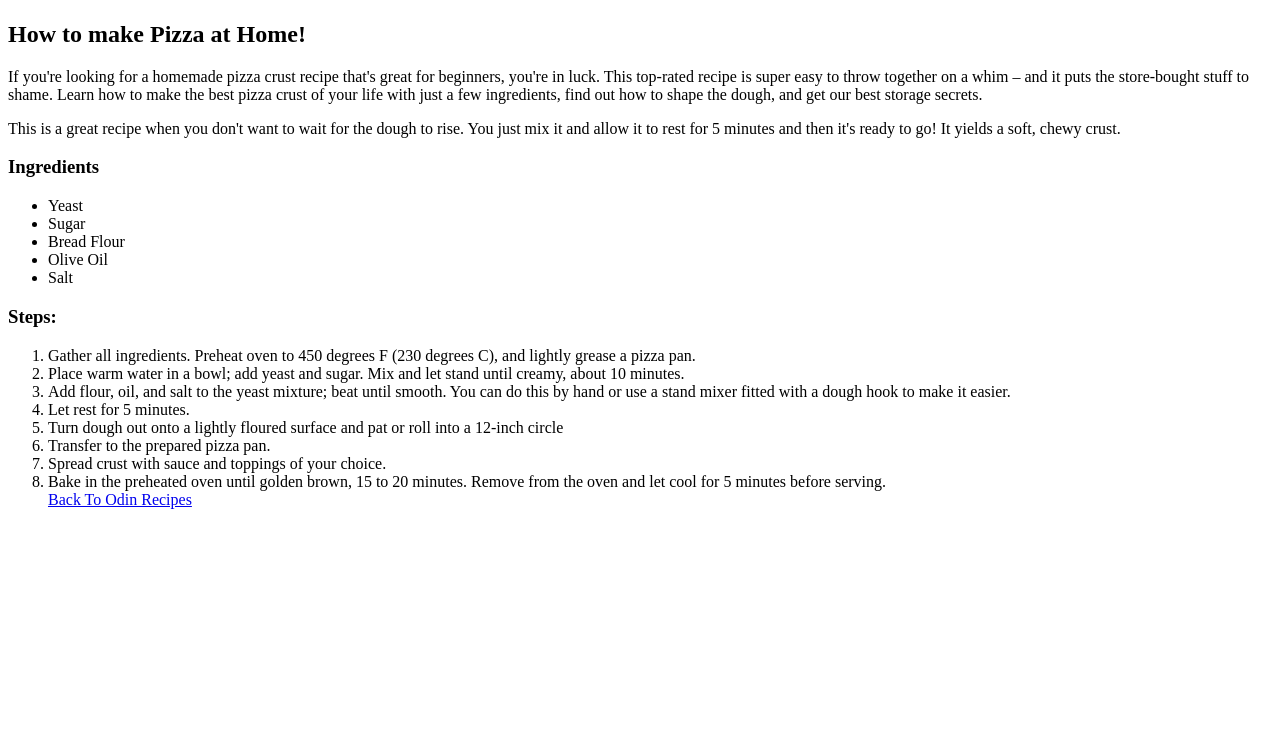
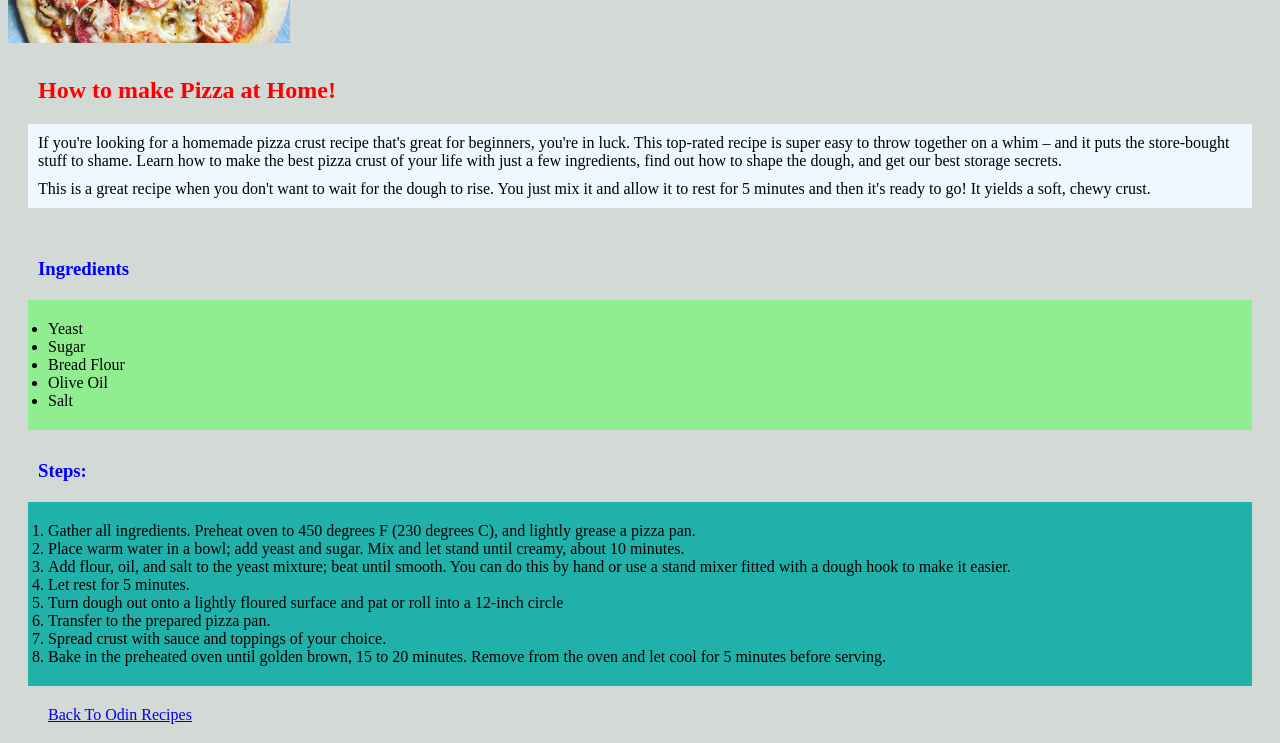
Before and after one commit to Subhanshu2406/odin-recipes, a plain HTML site: page recipes/pizza.html in a window 1280 px wide. Shown: the part 271-1014 px from the top of the page. Before the commit the page ends 800 px from the top, so only its background shows below. Drawn offline with Linux system fonts and the light colour scheme.

Commit message:
Added complete basic CSS styling(padding,margin,flex etc) for pizza webpage.

```diff
--- a/recipes/pizza.html
+++ b/recipes/pizza.html
@@ -4,14 +4,18 @@
     <meta charset="UTF-8">
     <meta name="viewport" content="width=device-width, initial-scale=1.0">
     <title>Pizza</title>
+    <link rel="stylesheet" href="recipe.css">
 </head>
 <body>
-    <h1>Pizza</h1>
-    <img src="../Photos/20171-quick-and-easy-pizza-crust-VilmaNg-4x3-f3d3bfe73e3a47b6b65a7da6de3f213d.webp">
-    <h2>How to make Pizza at Home!</h2>
-    <p>If you're looking for a homemade pizza crust recipe that's great for beginners, you're in luck. This top-rated recipe is super easy to throw together on a whim – and it puts the store-bought stuff to shame. Learn how to make the best pizza crust of your life with just a few ingredients, find out how to shape the dough, and get our best storage secrets.</p>
-    <p>This is a great recipe when you don't want to wait for the dough to rise. You just mix it and allow it to rest for 5 minutes and then it's ready to go! It yields a soft, chewy crust.</p>
-    <h3>Ingredients</h3>
+    <h1 class="main-heading">Pizza</h1>
+
+    <img src="../Photos/20171-quick-and-easy-pizza-crust-VilmaNg-4x3-f3d3bfe73e3a47b6b65a7da6de3f213d.webp" class="photo">
+    <div class="first">
+        <h2 class="sub-heading">How to make Pizza at Home!</h2>
+        <p class ="p1">If you're looking for a homemade pizza crust recipe that's great for beginners, you're in luck. This top-rated recipe is super easy to throw together on a whim – and it puts the store-bought stuff to shame. Learn how to make the best pizza crust of your life with just a few ingredients, find out how to shape the dough, and get our best storage secrets.</p>
+        <p class="p2">This is a great recipe when you don't want to wait for the dough to rise. You just mix it and allow it to rest for 5 minutes and then it's ready to go! It yields a soft, chewy crust.</p>
+    </div>
+    <h3 class="small-heading">Ingredients</h3>
     <ul>
         <li>Yeast</li>
         <li>Sugar</li>
@@ -19,7 +23,7 @@
         <li>Olive Oil</li>
         <li>Salt</li>
     </ul>
-    <h3>Steps:</h3>
+    <h3 class="small-heading">Steps:</h3>
     <ol>
         <li>Gather all ingredients. Preheat oven to 450 degrees F (230 degrees C), and lightly grease a pizza pan.</li>
         <li>Place warm water in a bowl; add yeast and sugar. Mix and let stand until creamy, about 10 minutes.</li>
@@ -29,8 +33,7 @@
         <li>Transfer to the prepared pizza pan.</li>
         <li>Spread crust with sauce and toppings of your choice.</li>
         <li>Bake in the preheated oven until golden brown, 15 to 20 minutes. Remove from the oven and let cool for 5 minutes before serving.</li>
-        <a href ="../index.html" rel="noopener noreferrer">Back To Odin Recipes</a>
-
     </ol>
+    <a href ="../index.html" rel="noopener noreferrer">Back To Odin Recipes</a>
 </body>
 </html>
--- /dev/null
+++ b/recipes/recipe.css
@@ -0,0 +1,65 @@
+body{
+    background-color: #d3d9d4;
+    box-sizing: border-box;
+
+}
+
+.main-heading{
+    font-size: 75px;
+    text-align: center;
+    padding: 10px;
+    margin: 10px;
+}
+
+.first{
+    display: flex;
+    flex-direction: column;
+}
+
+.sub-heading{
+    margin: 20px;
+    padding: 10px;
+    margin-bottom: -10px;
+    color: red;
+}
+
+.p1,.p2{
+    background-color: aliceblue;
+}
+
+.p1{
+    margin: 20px;
+    margin-bottom: -10px;
+    padding: 10px;
+}
+
+.p2{
+    margin:20px;
+    margin-top: 0;
+    padding: 10px;
+}
+
+.small-heading{
+    padding: 10px;
+    margin: 20px;
+    margin-bottom: -10px;
+    color: blue;
+}
+
+ul{
+    background-color: lightgreen;
+    color: black;
+    padding: 20px;
+    margin:20px;
+}
+
+ol{
+    background-color: lightseagreen;
+    padding: 20px;
+    margin: 20px;
+}
+
+a{
+    padding: 20px;
+    margin: 20px;
+}
--- a/recipes/style.css
+++ b/recipes/style.css
@@ -1,9 +1,9 @@
-.subheading{
-    font-size: 40px;
+/* .subheading{
+    font-size: 20px;
     padding: 30px;
     margin: 20px;
     color: rgb(255, 0, 13);
-}
+} */
 
 .Main-heading{
 color: rgba(128, 80, 9, 0.452);
@@ -11,6 +11,25 @@ box-sizing: border-box;
 padding: 50px;
 margin: 50px;
 text-align: center;
-font-size: 100px;
+font-size: 75px;
 font-style: italic;
 }
+
+body{
+    background-color: #c5cbe3;
+}
+
+.recipe-headings{
+    font-size: 35px;
+    margin: 20px;
+    /* background-color: #0fa4af; */
+    display: flex;
+    flex-direction: column;
+}
+
+.recipe-1, .recipe-2, .recipe-3{
+    background-color: #0fa4af;
+    padding: 10px;
+    margin: 10px;
+    flex: 1;
+}
```
Also changed, not shown: index.html (+6 -6 lines).
